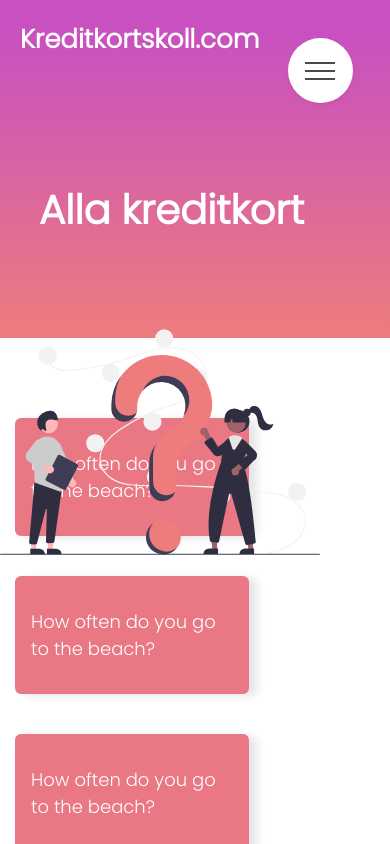
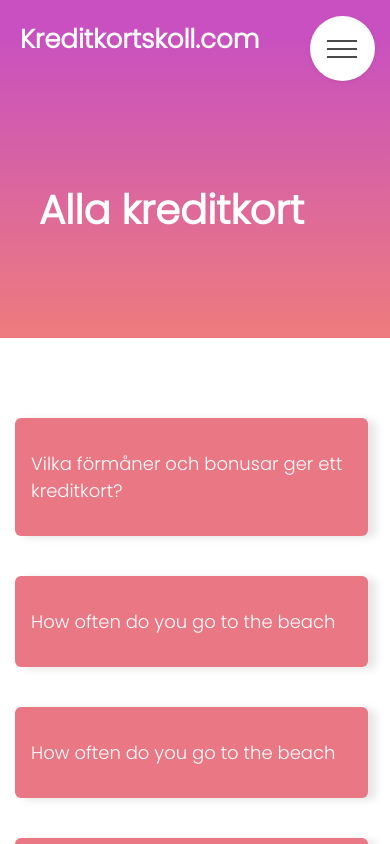
Before and after one commit to MaxSvensson/kreditkortskoll, a Next.js app in the folder client/: page /faq in a window 390 px wide. Shown: the top 844 px of the page. Built offline with nearby package versions, Linux system fonts and the light colour scheme; some icons are missing.

Commit message:
Mobile improments

```diff
--- a/client/src/components/Faq/Accordion/Accordion.module.css
+++ b/client/src/components/Faq/Accordion/Accordion.module.css
@@ -61,11 +61,29 @@
 }
 
 .answer p {
-    font-size: 14px;
+    font-size: 15px;
     color: rgba(255, 247, 247, 0.8);
     padding: 20px;
+    line-height: 30px;
 }
 
 #open .answer {
     max-height: 280px;
 }
+
+@media screen and (max-width: 1200px) {
+    .AccordionItem {
+        width: 90%;
+    }
+}
+
+
+@media screen and (max-width: 900px) {
+    .AccordionItem {
+        width: 98%;
+    }
+
+    #open .answer {
+        max-height: 380px;
+    }
+}
--- a/client/src/components/Faq/Accordion/Accordion.tsx
+++ b/client/src/components/Faq/Accordion/Accordion.tsx
@@ -1,15 +1,20 @@
 import styles from './Accordion.module.css';
 
+interface Faq {
+    id: number;
+    title: string;
+    answer: string;
+}
 interface Props {
-    id: number;
+    faq: Faq;
     open: boolean;
     onClick: (id: number) => any
 }
 
-const QuestionAndAnswer : React.FC<Props> = ({id, onClick, open}) => {
-    return <div onClick={() => onClick(id)} className={styles.AccordionItem} id={open ? styles.open : styles.close}>
+const QuestionAndAnswer : React.FC<Props> = ({faq, onClick, open}) => {
+    return <div onClick={() => onClick(faq.id)} className={styles.AccordionItem} id={open ? styles.open : styles.close}>
         <a className={styles.AccordionLink}>
-            How often do you go to the beach? {open}
+            {faq.title}
             <span id={styles.openicon}>
                 <i className="fas fa-plus"></i>
             </span>
@@ -19,7 +24,7 @@ const QuestionAndAnswer : React.FC<Props> = ({id, onClick, open}) => {
         </a>
         <div className={styles.answer}>
             <p>
-            Lorem ipsum dolor sit amet consectetur, adipisicing elit. Praesentium amet consequuntur, suscipit ratione distinctio laborum eaque recusandae fugit dolores blanditiis itaque obcaecati nulla repellat neque impedit, sit saepe odit aperiam.Lorem ipsum dolor sit amet consectetur, adipisicing elit. Praesentium amet consequuntur, suscipit ratione distinctio laborum eaque recusandae fugit dolores blanditiis itaque obcaecati nulla repellat neque impedit, sit saepe odit aperiam.Lorem ipsum dolor sit amet consectetur, adipisicing elit. Praesentium amet consequuntur, suscipit ratione distinctio laborum eaque recusandae fugit dolores blanditiis itaque obcaecati nulla repellat neque impedit, sit saepe odit aperiam.
+                {faq.answer}
             </p>
         </div>
     </div>
--- a/client/src/components/Faq/Content/Content.module.css
+++ b/client/src/components/Faq/Content/Content.module.css
@@ -12,3 +12,19 @@
   top: -200px;
   right: 70px;
 }
+
+
+@media screen and (max-width: 1600px) {
+  #Content #imgContainer {
+    display: none;
+  }
+
+  #Content {
+    margin-top: 80px;
+    display: flex;
+    align-items: center;
+    justify-content: center;
+    position: relative;
+  }
+
+}
--- a/client/src/components/Faq/Content/Content.tsx
+++ b/client/src/components/Faq/Content/Content.tsx
@@ -5,9 +5,52 @@ import styles from './Content.module.css';
 import Image from 'next/image'
 
 const Content : React.FC = () => {
-  const faqs = [2, 3, 5, 423, 3542, 42, 5325, 54, 5312, 431];
+  const faqs = [{
+    id: 1,
+    title: 'Vilka förmåner och bonusar ger ett kreditkort?',
+    answer: `Alla kort erbjuder olika förmåner och bonusar beroende på utgivaren.
+
+    Det varierar mellan extra försäkringar, bonuspoäng, rabbatter och cashback. Vissa kort kan till och med ge dig både bonuspoäng och flera kostnadsfria extraförsäkringar.
+
+    Använd tjänsten Jämför Kreditkort för att se alla olika kort.`
+  }, {
+    id: 2,
+    title: 'How often do you go to the beach',
+    answer: 'Answer'
+  }, {
+    id: 3,
+    title: 'How often do you go to the beach',
+    answer: 'Answer'
+  }, {
+    id: 4,
+    title: 'How often do you go to the beach',
+    answer: 'Answer'
+  }, {
+    id: 5,
+    title: 'How often do you go to the beach',
+    answer: 'Answer'
+  }, {
+    id: 6,
+    title: 'How often do you go to the beach',
+    answer: 'Answer'
+  }, {
+    id: 7,
+    title: 'How often do you go to the beach',
+    answer: 'Answer'
+  }, {
+    id: 8,
+    title: 'How often do you go to the beach',
+    answer: 'Answer'
+  }, {
+    id: 9,
+    title: 'How often do you go to the beach',
+    answer: 'Answer'
+  }, {
+    id: 10,
+    title: 'How often do you go to the beach',
+    answer: 'Answer'
+  }];
   const [open, setOpen] = useState<number>()
-
 
   const onClick = (id : number) => {
     if(id === open) return setOpen(0)
@@ -17,8 +60,8 @@ const Content : React.FC = () => {
   return <div id={styles.Content}>
     <Container>
       <div id={styles.list}>
-        {faqs.map(id => {
-          return <Accordion onClick={onClick} id={id} open={id === open ? true : false} />
+        {faqs.map(faq => {
+          return <Accordion onClick={onClick} faq={faq} open={faq.id === open ? true : false} />
         })}
       </div>
     </Container>
--- a/client/src/components/Index/Header/Header.module.css
+++ b/client/src/components/Index/Header/Header.module.css
@@ -13,3 +13,9 @@
         height: 120vh;
     }
 }
+
+@media screen and (max-width: 400px) {
+    #Header {
+        height: 145vh;
+    }
+}
--- a/client/src/components/Index/Header/TextHeader/TextHeader.tsx
+++ b/client/src/components/Index/Header/TextHeader/TextHeader.tsx
@@ -7,7 +7,7 @@ const TextHeader : React.FunctionComponent = () : JSX.Element => {
             <h1>Vi hjälper dig att hitta det bästa kortet för just dig...</h1>
         </div>
         <div id={styles.HeadingDescription}>
-            <p>Lorem ipsum dolor sit amet, consectetur adipisicing elit. Debitis repellat non reiciendis deserunt dignissimos at suscipit quas saepe blanditiis, obcaecati eveniet ratione a modi consectetur sit eos eaque doloribus dolore?</p>
+            <p>suscipit quas saepe blanditiis, obcaecati eveniet ratione a modi consectetur sit eos eaque doloribus dolore?</p>
         </div>
 </div>
 }
--- a/client/src/components/Ui/Creditcard/Creditcard.module.css
+++ b/client/src/components/Ui/Creditcard/Creditcard.module.css
@@ -131,7 +131,7 @@
         background-color: white;
         color: black;
         width: 450px;
-        height: 720px;
+        height: 820px;
         margin: auto;
         margin-top: 15px;
         box-shadow: 5px 10px 10px #ccc;
@@ -210,7 +210,7 @@
         background-color: white;
         color: black;
         width: 385px;
-        height: 670px;
+        height: 770px;
         margin: auto;
         margin-top: 15px;
         box-shadow: 5px 10px 10px #ccc;
@@ -228,7 +228,7 @@
         background-color: white;
         color: black;
         width: 95%;
-        height: 700px;
+        height: 750px;
         margin: auto;
         margin-top: 15px;
         box-shadow: 5px 10px 10px #ccc;
--- a/client/src/components/Ui/Navigation/Navigation.module.css
+++ b/client/src/components/Ui/Navigation/Navigation.module.css
@@ -149,3 +149,17 @@
     top: 0;
     transform: rotate(-135deg);
 }
+
+
+
+@media screen and (max-width: 4002px) {
+    .NavigationButton {
+        top: 15.5px;
+        right: 15.5px;
+    }
+
+    .navigationBackground {
+        top: 17px;
+        right: 17px;
+    }
+}
```
Also changed, not shown: client/src/components/Index/Header/BestCard/BestCard.module.css (+10 -0 lines), client/src/components/Index/Header/TextHeader/TextHeader.module.css (+13 -0 lines), client/src/components/Index/UpdatedInforamtion/UpdatedInformation.module.css (+10 -0 lines), client/src/components/Index/WhyUs/WhyUs.module.css (+11 -0 lines).
